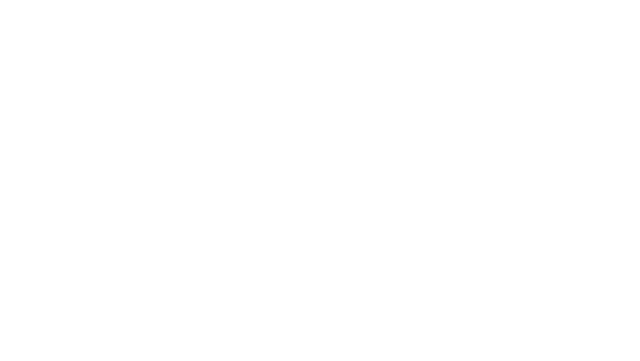
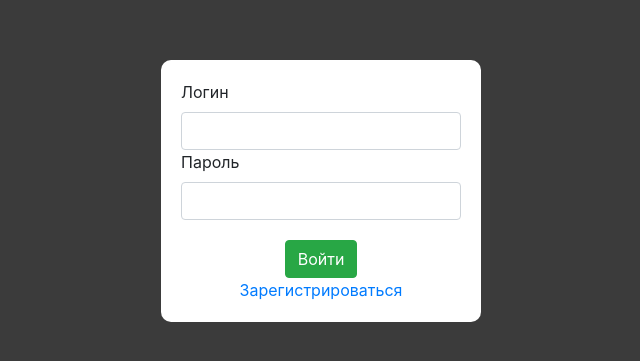
Before and after one commit to DenisIsmagilov1/wallet, a Vue app: page /login in a window 1280 px wide. Shown: the part 145-506 px from the top of the page, without its empty margins (319-959 px from the left). Built offline with nearby package versions, Linux system fonts and the light colour scheme.

Commit message:
Добвил форму логина

```diff
--- /dev/null
+++ b/src/components/Login.vue
@@ -0,0 +1,96 @@
+<template>
+  <div class="login">
+    <form @submit.prevent="onSubmit" class="login__form">
+      <label for="login">Логин</label>
+      <b-form-input :state="checkEmail" v-model="email" name="login" type="text" />
+      <small v-if="($v.email.$dirty && !$v.email.required)" class="error">Введите email</small>
+      <small v-if="($v.email.$dirty && !$v.email.email)" class="error">Введен не корректный email</small>
+      <label for="password">Пароль</label>
+      <b-form-input :state="checkPassword" v-model="password" name="password" type="password" />
+      <small v-if="($v.password.$dirty && !$v.password.required)" class="error">Введите пароль</small>
+      <small
+        v-if="($v.password.$dirty && !$v.password.minLength)"
+        class="error"
+      >Пароль не должен быть менее 6 символов</small>
+      <b-button variant="success" class="login__form__submit" type="submit">Войти</b-button>
+      <router-link to="/register">Зарегистрироваться</router-link>
+    </form>
+  </div>
+</template>
+
+<script>
+import { required, email, minLength } from "vuelidate/lib/validators";
+
+export default {
+  data() {
+    return {
+      email: "",
+      password: ""
+    };
+  },
+  validations: {
+    email: { required, email },
+    password: { required, minLength: minLength(6) }
+  },
+  computed: {
+    checkEmail() {
+      if (this.$v.email.$dirty) {
+        if (this.$v.email.email && this.$v.email.required) {
+          return true;
+        }
+        return false;
+      }
+      return null;
+    },
+    checkPassword() {
+      if (this.$v.password.$dirty) {
+        if (this.$v.password.minLength && this.$v.password.required) {
+          return true;
+        }
+        return false;
+      }
+      return null;
+    }
+  },
+  methods: {
+    onSubmit() {
+      if (this.$v.$invalid) {
+        this.$v.$touch();
+        return;
+      }
+      this.$router.push("/");
+    }
+  }
+};
+</script>
+
+<style scoped>
+.login {
+  background-color: #fff;
+  border-radius: 10px;
+  margin: 0 0 10% 0;
+  width: 25%;
+}
+
+.login__form {
+  display: flex;
+  flex-direction: column;
+  justify-content: center;
+  align-items: center;
+  width: 100%;
+  padding: 20px;
+}
+
+.login__form label {
+  align-self: start;
+}
+
+.login__form input {
+  width: 100%;
+  align-self: start;
+}
+
+.login__form__submit {
+  margin: 20px 0 0 0;
+}
+</style>
--- /dev/null
+++ b/src/layouts/EmptyLayout.vue
@@ -0,0 +1,16 @@
+<template>
+  <div class="empty-layout">
+    <slot>Oops...</slot>
+  </div>
+</template>
+
+<style>
+.empty-layout {
+  width: 100vw;
+  height: 100vh;
+  display: flex;
+  justify-content: center;
+  align-items: center;
+  background-color: rgb(59, 59, 59);
+}
+</style>
--- /dev/null
+++ b/src/pages/Login.vue
@@ -0,0 +1,19 @@
+<template>
+  <div class="login-form">
+    <EmptyLayout>
+      <Login />
+    </EmptyLayout>
+  </div>
+</template>
+
+<script>
+import EmptyLayout from "../layouts/EmptyLayout";
+import Login from "../components/Login";
+
+export default {
+  components: {
+    EmptyLayout,
+    Login
+  }
+};
+</script>
--- a/src/router.js
+++ b/src/router.js
@@ -1,6 +1,7 @@
 import Vue from 'vue'
 import Router from 'vue-router'
 import Home from './pages/Home'
+import Login from './pages/Login'
 
 Vue.use(Router);
 
@@ -10,6 +11,10 @@ export default new Router({
     {
       path: '/',
       component: Home
+    },
+    {
+      path: '/login',
+      component: Login
     }
   ]
 })
```
